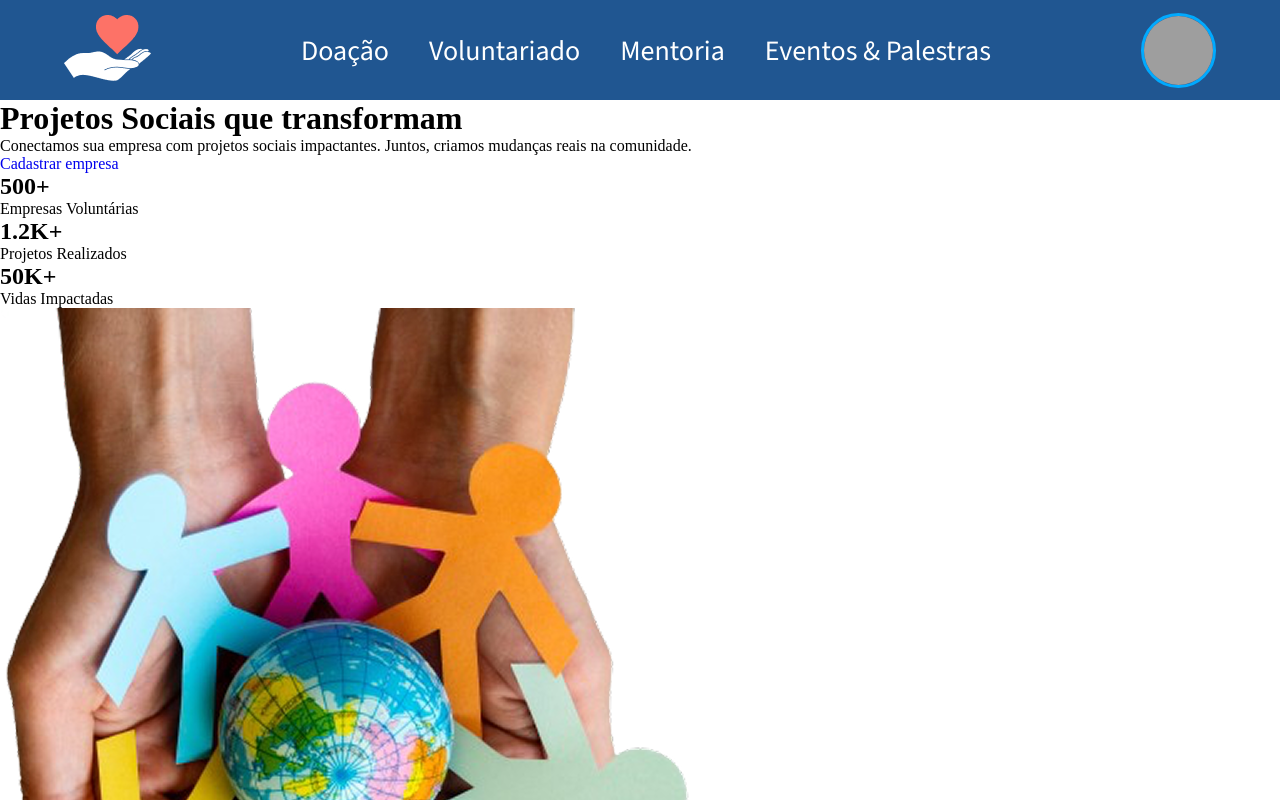
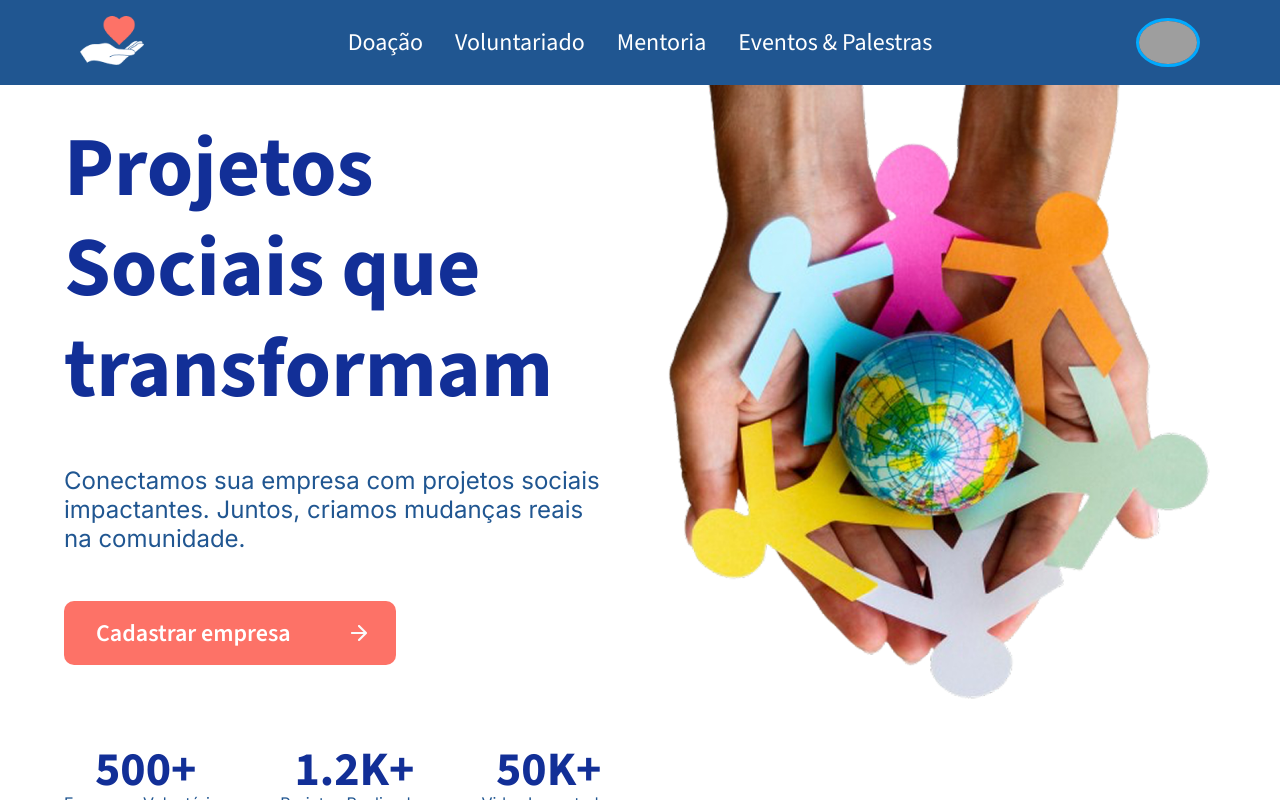
Before and after one commit to niedjaraujos/siteconnect, a React (Vite) app: page / in a window 1280 px wide. Shown: the top 800 px of the page. Built offline with nearby package versions, Linux system fonts and the light colour scheme; grey boxes are pictures that could not be loaded.

Commit message:
hero finalizado e estilizado

```diff
--- a/src/App.jsx
+++ b/src/App.jsx
@@ -1,7 +1,7 @@
 import { BrowserRouter, Route, Routes } from 'react-router-dom';
 import './globalStyles.scss';
 
-import { PaginaInicial } from './pages/paginaInicial/PaginaInicial';
+import { Home } from './pages/home/Home';
 import { Voluntariado } from './pages/voluntariado/Voluntariado';
 import { Doacao } from './pages/doacao/Doacao';
 import { EventosEP } from './pages/eventosEP/EventosEP';
@@ -15,7 +15,7 @@ const App = () => {
     <BrowserRouter>
       <Header />
       <Routes>
-        <Route path="/" element={<PaginaInicial />} />
+        <Route path="/" element={<Home />} />
         <Route path="doacao" element={<Doacao />} />
         <Route path="eventosEP" element={<EventosEP />} />
         <Route path="mentoria" element={<Mentoria />} />
--- a/src/components/header/Header.jsx
+++ b/src/components/header/Header.jsx
@@ -1,7 +1,7 @@
-import { Link } from 'react-router-dom';
-import logo from '../../assets/logo.png';
-import S from './header.module.scss';
-import { useEffect, useState } from 'react';
+import { Link } from "react-router-dom";
+import logo from "../../assets/logo.png";
+import S from "./header.module.scss";
+import { useEffect, useState } from "react";
 
 export const Header = () => {
   const [menuAberto, setMenuAberto] = useState(false);
@@ -9,18 +9,18 @@ export const Header = () => {
     setMenuAberto(!menuAberto);
   };
 
-  const [isMobile, setIsMobile] = useState(window.innerWidth <= 768);
+  // const [isMobile, setIsMobile] = useState(window.innerWidth <= 768);
 
-  useEffect(() => {
-    function menuMobile() {
-      setIsMobile(window.innerWidth <= 768);
-      if (window.innerWidth > 768) {
-        setMenuAberto(false);
-      }
-    }
-    window.addEventListener('resize', menuMobile);
-    return () => window.removeEventListener('resize', menuMobile);
-  }, []);
+  // useEffect(() => {
+  //   function menuMobile() {
+  //     setIsMobile(window.innerWidth <= 768);
+  //     if (window.innerWidth > 768) {
+  //       setMenuAberto(false);
+  //     }
+  //   }
+  //   window.addEventListener('resize', menuMobile);
+  //   return () => window.removeEventListener('resize', menuMobile);
+  // }, []);
   return (
     <header className={S.header}>
       <div className={S.headerContainer}>
@@ -53,8 +53,8 @@ export const Header = () => {
           onClick={toggleMenu}
         />
 
-        <nav className={`${S.navUser} ${menuAberto ? S.open : ''}`}>
-          <Link to={'/usuario'} onClick={() => setMenuAberto(false)}>
+        <nav className={`${S.navUser} ${menuAberto ? S.open : ""}`}>
+          <Link to={"/usuario"} onClick={() => setMenuAberto(false)}>
             Niedja Araujo
           </Link>
           <Link onClick={() => setMenuAberto(false)}>Meu voluntariado</Link>
--- a/src/components/header/header.module.scss
+++ b/src/components/header/header.module.scss
@@ -1,8 +1,7 @@
-@use '../../globalStyles.scss' as *;
+@use "../../globalStyles.scss" as *;
 
 .header {
-  height: 100px;
-  background-color: $color-primary;
+  background-color: $color-principal;
 }
 .headerContainer {
   display: flex;
@@ -11,51 +10,62 @@
   justify-content: space-between;
   align-items: center;
   position: relative;
-  padding-top: 0.8rem;
+  padding: 1rem;
 }
 .logo {
-  max-width: 87px;
-  height: 66px;
-  width: 100%;
-  height: 100%;
+  width: 4rem;
 }
 .nav {
   display: flex;
   align-items: center;
   justify-content: space-between;
+  gap: 2rem;
+  display: none;
+
+  @media (width >= 1024px) {
+    display: flex;
+  }
 }
 .link {
-  padding: 5px 20px;
-  color: #fff;
-  font-family: 'Source Sans 3', sans-serif;
-  font-size: 1.75rem;
+  color: $color-white;
+  font-family: "Source Sans 3", sans-serif;
+  font-size: 1.5rem;
   font-weight: 400;
+
+  &:hover {
+    color: $color-bottom;
+    border-bottom: 2px solid $color-btn;
+  }
 }
 .imgUser {
-  width: 75px;
-  height: 75px;
+  width: 4rem;
   border-radius: 50%;
-  border: 3px solid #00aaff;
+  border: 3px solid $color-hover;
   cursor: pointer;
 }
 .navUser {
   position: absolute;
-  right: -40px;
-  top: 6rem;
-  background-color: $color-primary;
-  width: 8vw;
+  right: -20px;
+  top: 5rem;
+  background-color: $color-principal;
+  border-radius: 10px;
+  width: 50vw;
   display: none;
+  padding: 2rem 1rem 1rem;
+
+  @media (width >= 1024px) {
+    width: 10vw;
+  }
 
   a {
     display: block;
-    padding: 0 10px;
     margin-bottom: 10px;
-    color: #fff;
-    text-align: start;
+    color: $color-white;
+    font-family: $font-title;
     border-bottom: 2px solid transparent;
   }
   a:hover {
-    border-bottom: 2px solid $color-white;
+    border-bottom: 2px solid $color-btn;
   }
 }
 .open {
--- a/src/globalStyles.scss
+++ b/src/globalStyles.scss
@@ -5,12 +5,32 @@
   list-style: none;
   text-decoration: none;
 }
+
 // variáveis
 
 // cores
-$color-primary: #205691;
-$color-secondary: #fd7267;
+$color-principal: #205691;
+$color-btn: #fd7267;
 $color-font: #122f97;
 $color-white: #ffffff;
 $color-black: #000000;
 $color-bottom: #e9eff4;
+$color-hover: #00aaff;
+
+//fontes
+$font-title: "Source Sans 3", sans-serif;
+$font-text: "Inter", sans-serif;
+
+//stilos global de titulos
+h1,
+h2 {
+  font-family: $font-title;
+  color: $color-font;
+  font-weight: 700;
+  line-height: 100%;
+}
+p {
+  font-family: $font-text;
+  font-weight: 400;
+  color: $color-principal;
+}
--- /dev/null
+++ b/src/pages/home/Home.jsx
@@ -0,0 +1,41 @@
+import { Link } from "react-router-dom";
+
+import S from "./home.module.scss";
+import banner from "../../assets/img_1.png";
+
+export const Home = () => {
+  return (
+    <main className={S.hero}>
+      <div className={S.hero__content}>
+        <h1 className={S.hero__title}>Projetos Sociais que transformam </h1>
+        <p className={S.hero__description}>
+          Conectamos sua empresa com projetos sociais impactantes. Juntos,
+          criamos mudanças reais na comunidade.
+        </p>
+        {/* CTA significa "Call to Action" (Chamada para Ação em português).
+        o botão "Cadastrar empresa" é um CTA porque está incentivando o visitante a tomar uma ação (se cadastrar). */}
+        <Link className={S.hero__cta}>Cadastrar empresa</Link>
+        <div className={S.hero__stats}>
+          <article className={S.stats__item}>
+            <h2 className={S.stats__number}>500+</h2>
+            <p className={S.stats__label}>Empresas Voluntárias</p>
+          </article>
+          <article className={S.stats__item}>
+            <h2 className={S.stats__number}>1.2K+</h2>
+            <p className={S.stats__label}>Projetos Realizados</p>
+          </article>
+          <article className={S.stats__item}>
+            <h2 className={S.stats__number}>50K+</h2>
+            <p className={S.stats__label}>Vidas Impactadas</p>
+          </article>
+        </div>
+      </div>
+      <div className={S.hero__image}>
+        <img
+          src={banner}
+          alt="imagem de mãos segurando pessoas de papel e um globo terrestre"
+        />
+      </div>
+    </main>
+  );
+};
--- /dev/null
+++ b/src/pages/home/home.module.scss
@@ -0,0 +1,90 @@
+@use "../../globalStyles.scss" as *;
+
+.hero {
+  max-width: 90%;
+  margin: auto;
+  display: flex;
+  flex-direction: column;
+  gap: 3rem;
+
+  @media (width >= 1024px) {
+    flex-direction: row;
+    justify-content: space-between;
+  }
+}
+.hero__content {
+  display: flex;
+  flex-direction: column;
+  justify-content: center;
+  max-width: 50rem;
+  width: 100%;
+  gap: 3rem;
+  text-align: center;
+  margin-top: 2rem;
+
+  @media (width >= 1024px) {
+    text-align: left;
+  }
+}
+
+.hero__title {
+  font-size: 3rem;
+
+  @media (width >= 1024px) {
+    font-size: 5.25rem;
+    line-height: 120%;
+  }
+}
+
+.hero__description {
+  font-size: 1.25rem;
+
+  @media (width >= 1024px) {
+    font-size: 1.5rem;
+    line-height: 120%;
+  }
+}
+.hero__cta {
+  background-color: $color-btn;
+  color: $color-white;
+  border-radius: 10px;
+  font-family: $font-title;
+  font-size: 1.5rem;
+  font-weight: 600;
+  background-image: url("../../assets/arrow.png");
+  background-repeat: no-repeat;
+  background-position: right 25px center;
+  width: 332px;
+  padding: 1rem 4rem 1rem 2rem;
+  transition: 0.5s;
+
+  &:hover {
+    background-color: $color-hover;
+  }
+}
+.hero__stats {
+  display: flex;
+  gap: 1rem;
+  text-align: center;
+  margin-top: 2rem;
+
+  @media (width >= 1024px) {
+    justify-content: space-between;
+  }
+}
+
+.stats__number {
+  @media (width >= 1024px) {
+    font-size: 3rem;
+  }
+}
+.hero__image {
+  max-width: 100vw;
+  @media (width >= 1024px) {
+    width: 100%;
+  }
+}
+
+.hero__image img {
+  width: 100%;
+}
--- a/src/pages/paginaInicial/PaginaInicial.jsx
+++ /dev/null
@@ -1,39 +0,0 @@
-import { Link } from 'react-router-dom';
-
-import S from './paginaInicial.module.scss';
-import banner from '../../assets/img_1.png';
-
-export const PaginaInicial = () => {
-  return (
-    <main className={S.main}>
-      <div className={S.mainContent}>
-        <h1>Projetos Sociais que transformam </h1>
-        <p>
-          Conectamos sua empresa com projetos sociais impactantes. Juntos,
-          criamos mudanças reais na comunidade.
-        </p>
-        <Link>Cadastrar empresa</Link>
-        <div className={S.datas}>
-          <div className={S.data}>
-            <h2>500+</h2>
-            <p>Empresas Voluntárias</p>
-          </div>
-          <div className={S.data}>
-            <h2>1.2K+</h2>
-            <p>Projetos Realizados</p>
-          </div>
-          <div className={S.data}>
-            <h2>50K+</h2>
-            <p>Vidas Impactadas</p>
-          </div>
-        </div>
-      </div>
-      <div>
-        <img
-          src={banner}
-          alt="imagem de mãos segurando pessoas de papel e um globo terrestre"
-        />
-      </div>
-    </main>
-  );
-};
--- a/src/pages/paginaInicial/paginaInicial.module.scss
+++ /dev/null
@@ -1 +0,0 @@
-@use '../../globalStyles.scss' as *;
```
